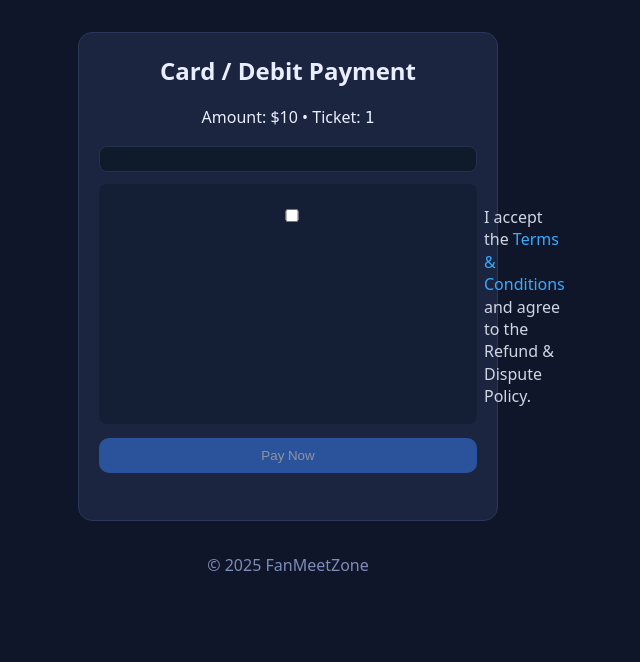
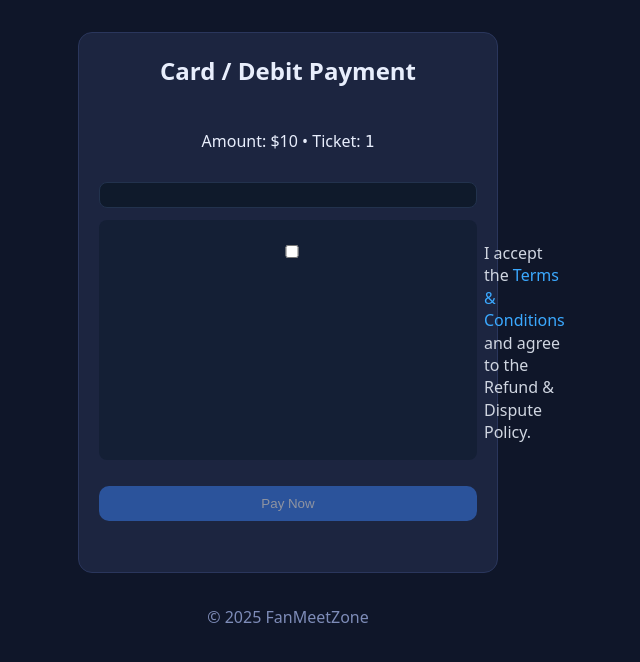
Before and after one commit to verifiedboiy/fanmeetzone, a Flask app: template templates/payment_card.html in a window 1280 px wide. Shown: the part 57-719 px from the top of the page, without its empty margins (352-992 px from the left). Run offline with Flask 3, Linux system fonts and the light colour scheme; the template is opened without the code that fills it: most values are stand-ins (such as "Sample title", 1, 10 or a date in 2020); some libraries are stand-ins or nearby versions.

Commit message:
Fix layout and align terms checkbox for mobile

```diff
--- a/templates/payment_card.html
+++ b/templates/payment_card.html
@@ -1,23 +1,53 @@
 {% extends "base.html" %}
 {% block content %}
-<section class="card"
-         style="max-width:420px;margin:auto;text-align:center;display:block !important;">
-  <h2>Card / Debit Payment</h2>
-  <p>Amount: ${{ amount_usd }} • Ticket: <code>{{ order.ticket_id }}</code></p>
 
-  <!-- Card field (Square mounts here) -->
-  <div id="card-container"
-       style="padding:12px;border:1px solid #22324d;border-radius:8px;background:#0f1a2b;margin-top:12px;width:100%;"></div>
+<style>
+  /* Scope fixes to this page only */
+  .pay-card {
+    display: grid !important;
+    grid-template-columns: 1fr !important;  /* kill any 2-column grid from base.css */
+    gap: 12px;
+    max-width: 420px;
+    margin: auto;
+    text-align: center;
+  }
+  .pay-card * { float: none !important; }   /* in case base.css floats labels/links */
+  .pay-card .stack { width: 100%; }
 
-  <!-- Terms & Conditions (now UNDER card details and ABOVE Pay button) -->
-  <div style="background:#141f35;padding:10px;border-radius:8px;margin-top:12px;text-align:left;clear:both;">
-    <label for="agreeTerms"
-           style="display:flex;align-items:flex-start;gap:10px;line-height:1.4;width:100%;">
-      <input id="agreeTerms" type="checkbox" style="margin-top:3px;flex:0 0 auto;">
-      <span style="color:#d0d6e1;display:block;">
+  /* Control vertical order */
+  .pay-title { order: 1; }
+  .pay-meta  { order: 2; }
+  #card-container { order: 3; }
+  .tandc { order: 4; }
+  .pay-btn { order: 5; }
+  .pay-err { order: 6; }
+
+  /* Terms block layout */
+  .tandc label {
+    display: flex;
+    align-items: flex-start;
+    gap: 10px;
+    line-height: 1.4;
+  }
+  .tandc label input { margin-top: 3px; flex: 0 0 auto; }
+  .tandc a { text-decoration: none; }
+</style>
+
+<section class="card pay-card">
+  <h2 class="pay-title">Card / Debit Payment</h2>
+  <p class="pay-meta">Amount: ${{ amount_usd }} • Ticket: <code>{{ order.ticket_id }}</code></p>
+
+  <!-- Card field -->
+  <div id="card-container" class="stack"
+       style="padding:12px;border:1px solid #22324d;border-radius:8px;background:#0f1a2b;"></div>
+
+  <!-- Terms & Conditions (now UNDER card field, ABOVE Pay button) -->
+  <div class="tandc stack" style="background:#141f35;padding:10px;border-radius:8px;text-align:left;">
+    <label for="agreeTerms">
+      <input id="agreeTerms" type="checkbox">
+      <span style="color:#d0d6e1;">
         I accept the
-        <a href="{{ url_for('index') }}#terms" target="_blank"
-           style="color:#3ba9ff;text-decoration:none;">
+        <a href="{{ url_for('index') }}#terms" target="_blank" style="color:#3ba9ff;">
           Terms &amp; Conditions
         </a>
         and agree to the Refund &amp; Dispute Policy.
@@ -26,13 +56,12 @@
   </div>
 
   <!-- Pay button -->
-  <button id="payBtn" class="btn" type="button"
-          style="margin-top:14px;width:100%;" disabled>
+  <button id="payBtn" class="btn pay-btn stack" type="button" style="width:100%;" disabled>
     Pay Now
   </button>
 
   <!-- Error display -->
-  <div id="err" style="color:#ff7b7b;margin-top:8px;min-height:1.2em;"></div>
+  <div id="err" class="pay-err" style="color:#ff7b7b;min-height:1.2em;"></div>
 </section>
 
 <!-- Square Web Payments SDK -->
@@ -43,7 +72,6 @@
     const agreeBox = document.getElementById('agreeTerms');
     const payBtn   = document.getElementById('payBtn');
 
-    // Keep Pay button locked until Terms checked
     const syncBtn = () => {
       payBtn.disabled = !agreeBox.checked;
       payBtn.style.opacity = agreeBox.checked ? "1" : "0.5";
@@ -68,9 +96,7 @@
         try {
           const result = await card.tokenize();
           if (result.status !== 'OK') {
-            throw new Error(result.errors && result.errors[0] && result.errors[0].message
-                            ? result.errors[0].message
-                            : 'Could not tokenize card.');
+            throw new Error(result?.errors?.[0]?.message || 'Could not tokenize card.');
           }
 
           const res = await fetch("{{ url_for('square_pay_card') }}", {
@@ -80,11 +106,8 @@
           });
 
           const j = await res.json();
-          if (res.ok && j.ok) {
-            window.location.href = j.view_url;
-          } else {
-            throw new Error(j.error || 'Payment failed.');
-          }
+          if (res.ok && j.ok) window.location.href = j.view_url;
+          else throw new Error(j.error || 'Payment failed.');
         } catch (err) {
           console.error(err);
           errBox.textContent = err.message || 'Payment failed.';
```
